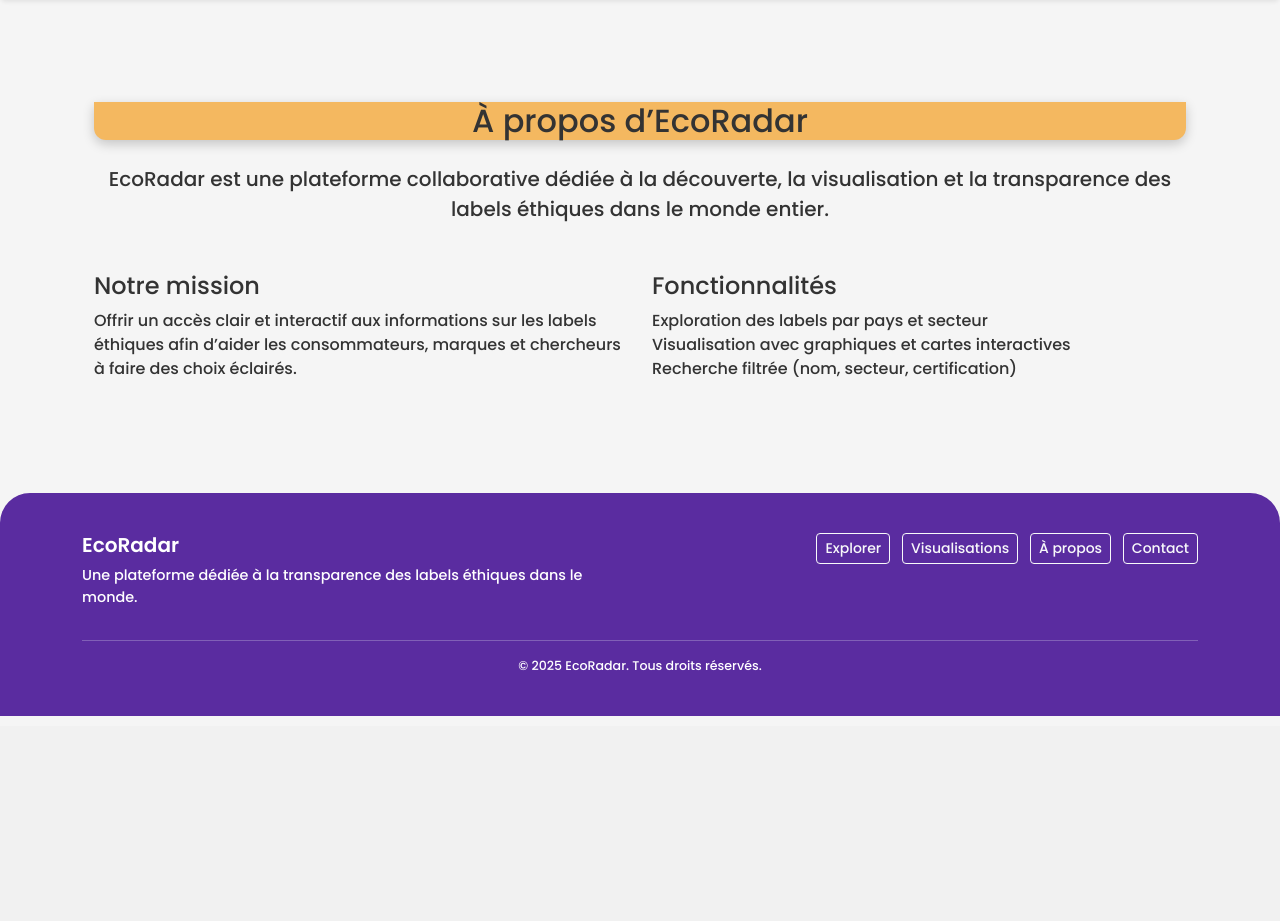
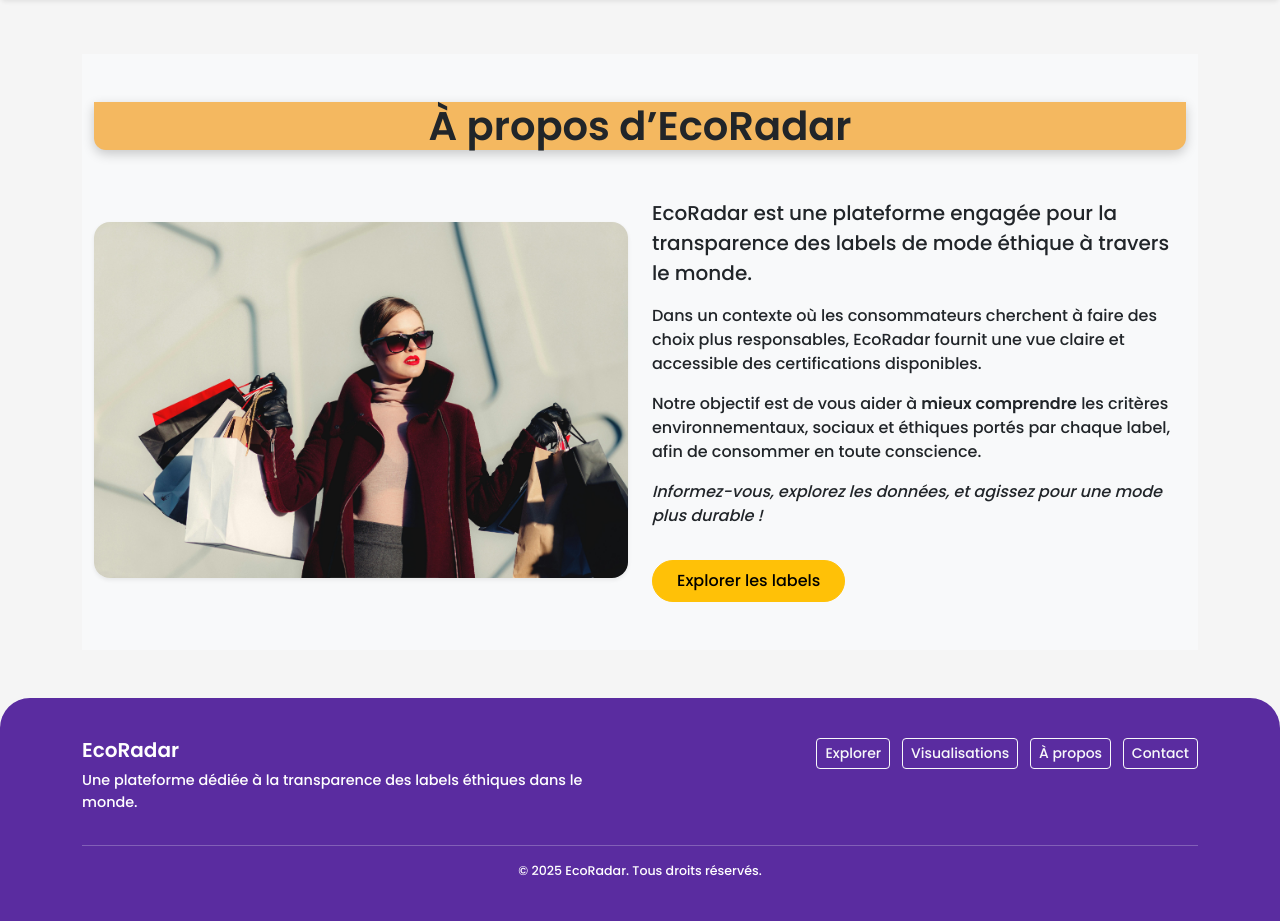
Before and after one commit to LudovicVinga/eco-radar, a Symfony app: template templates/a_propos.html.twig in a window 1280 px wide. Shown: the part 74-995 px from the top of the page. Before the commit the page ends 790 px from the top, so only its background shows below. Run offline with Twig, Linux system fonts and the light colour scheme; the template is opened without the code that fills it, so the values that code supplies are empty; some libraries are stand-ins or nearby versions.

Commit message:
Mes modifications locales

```diff
--- a/templates/a_propos.html.twig
+++ b/templates/a_propos.html.twig
@@ -2,35 +2,75 @@
 
 {% block title %}À propos - EcoRadar{% endblock %}
 
+{% block stylesheets %}
+  {{ parent() }}
+  <style>
+    .fade-in-up {
+      opacity: 0;
+      transform: translateY(30px);
+      transition: all 0.6s ease;
+    }
+
+    .fade-in-up.visible {
+      opacity: 1;
+      transform: translateY(0);
+    }
+
+    .about-image {
+      transition: transform 0.4s ease;
+    }
+
+    .about-image:hover {
+      transform: scale(1.05);
+    }
+  </style>
+{% endblock %}
+
 {% block body %}
-<div class="container py-5">
-  <h2 class="text-center mb-4 animate__animated animate__fadeInDown">À propos d’EcoRadar</h2>
+<section class="py-5 bg-light text-dark" style="font-family: 'Poppins', sans-serif;">
+  <div class="container">
+    <h1 class="text-center mb-5 fw-bold fade-in-up">À propos d’EcoRadar</h1>
 
-  <p class="lead text-center animate__animated animate__fadeInUp">
-     EcoRadar est une plateforme collaborative dédiée à la découverte, la visualisation et la transparence des labels éthiques dans le monde entier.
-  </p>
+    <div class="row align-items-center">
+      <div class="col-md-6 mb-4 mb-md-0 fade-in-up">
+        <img src="{{ asset('images/pexels-freestocks-291762.jpg') }}" alt="Mode éthique" class="img-fluid rounded-4 shadow-sm about-image">
+      </div>
 
-  <div class="row mt-5">
-    <div class="col-md-6 animate__animated animate__fadeInLeft">
-      <h4> Notre mission</h4>
-      <p>
-        Offrir un accès clair et interactif aux informations sur les labels éthiques afin d’aider les consommateurs, marques et chercheurs à faire des choix éclairés.
-      </p>
-    </div>
+      <div class="col-md-6 fade-in-up">
+        <p class="lead">
+          <strong>EcoRadar</strong> est une plateforme engagée pour la <strong>transparence des labels de mode éthique</strong> à travers le monde.
+        </p>
 
-    <div class="col-md-6 animate__animated animate__fadeInRight">
-      <h4> Fonctionnalités</h4>
-      <ul class="list-unstyled">
-        <li> Exploration des labels par pays et secteur</li>
-        <li> Visualisation avec graphiques et cartes interactives</li>
-        <li> Recherche filtrée (nom, secteur, certification)</li>
-      </ul>
+        <p>
+          Dans un contexte où les consommateurs cherchent à faire des choix plus responsables, EcoRadar fournit une vue claire et accessible des certifications disponibles.
+        </p>
+
+        <p>
+          Notre objectif est de vous aider à <strong>mieux comprendre</strong> les critères environnementaux, sociaux et éthiques portés par chaque label, afin de consommer en toute conscience.
+        </p>
+
+        <p>
+          <em>Informez-vous, explorez les données, et agissez pour une mode plus durable !</em>
+        </p>
+
+        <a href="{{ path('explorer') }}" class="btn btn-warning mt-3 px-4 py-2 rounded-pill">Explorer les labels</a>
+      </div>
     </div>
   </div>
-</div>
+</section>
 {% endblock %}
 
 {% block javascripts %}
   {{ parent() }}
-  <link rel="stylesheet" href="https://cdnjs.cloudflare.com/ajax/libs/animate.css/4.1.1/animate.min.css" />
+  <script>
+    const observer = new IntersectionObserver(entries => {
+      entries.forEach(entry => {
+        if (entry.isIntersecting) {
+          entry.target.classList.add('visible');
+        }
+      });
+    });
+
+    document.querySelectorAll('.fade-in-up').forEach(el => observer.observe(el));
+  </script>
 {% endblock %}
```
Also changed, not shown: src/Form/RegistrationForm.php (+14 -5 lines), src/Form/VisitorContactFormType.php (+12 -5 lines), templates/contact/index.html.twig (+24 -19 lines), public/images/pexels-freestocks-291762.jpg (added).
